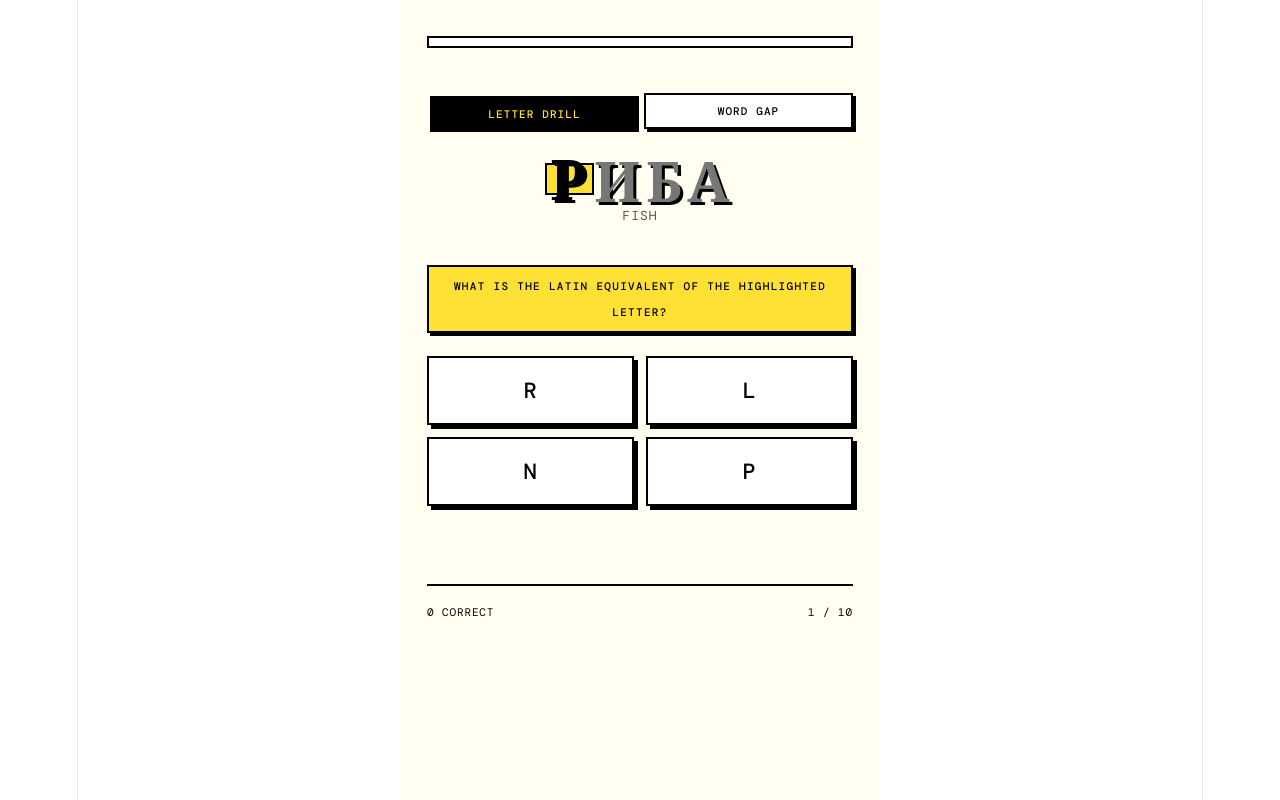
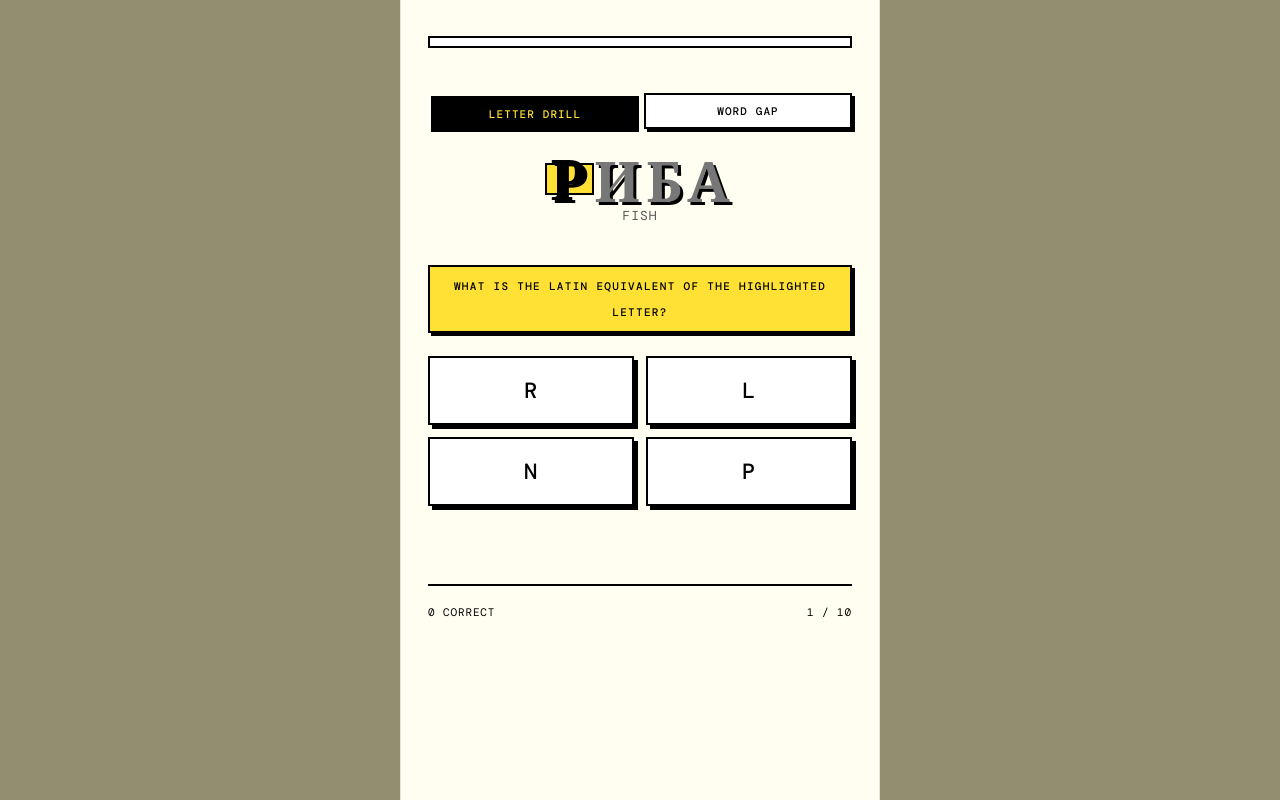
Before and after one commit to znichola/cyri, a React (Vite) app: page / in a window 1280 px wide. Built offline with nearby package versions, Linux system fonts and the light colour scheme.

Commit message:
feat: readme fix, and style tweak

```diff
--- a/src/index.css
+++ b/src/index.css
@@ -33,11 +33,11 @@
 
 body {
   margin: 0;
+  background: #918f6f;
 }
 
 #root {
-  width: 1126px;
-  max-width: 100%;
+  max-width: 480px;
   margin: 0 auto;
   text-align: center;
   border-inline: 1px solid var(--border);
--- a/src/styles/styles.js
+++ b/src/styles/styles.js
@@ -23,7 +23,7 @@ export const colors = {
 export const styles = {
   wrap: {
     fontFamily: "'DM Mono', 'Courier New', monospace",
-    maxWidth: 480,
+    width: "100%",
     margin: "0 auto",
     padding: "2rem 1.5rem",
     minHeight: "100vh",
```
Also changed, not shown: 1 other file (tests, documents, lock files or other folders).
